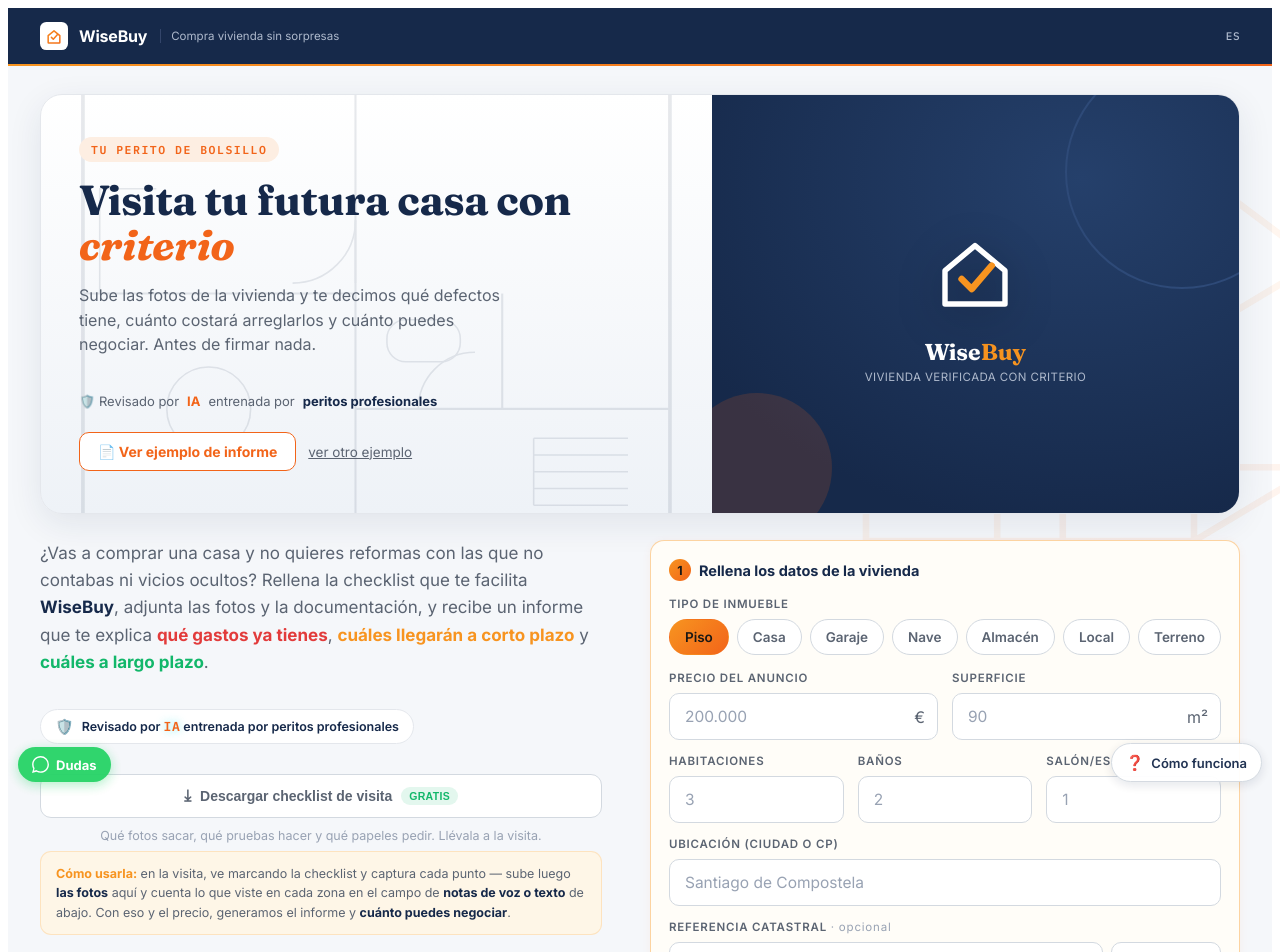
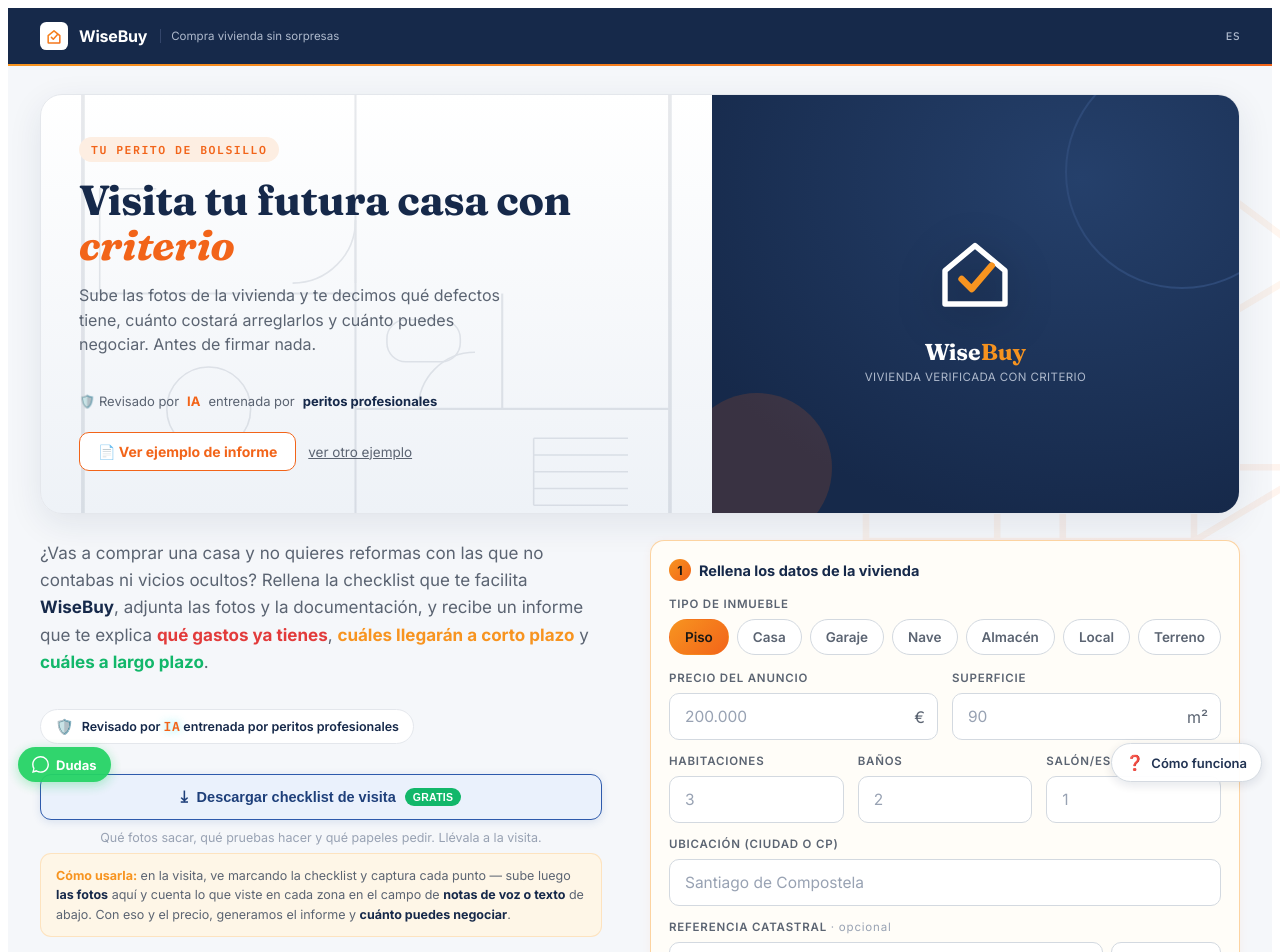
Before and after one commit to juliopuente7/wisebuy, a React (Vite) app in the folder wisebuy-netlify-final/: page / in a window 1280 px wide. Shown: the top 952 px of the page. Built offline with nearby package versions, Linux system fonts and the light colour scheme.

Commit message:
Add files via upload

```diff
--- a/wisebuy-netlify-final/src/wisebuy-app.jsx
+++ b/wisebuy-netlify-final/src/wisebuy-app.jsx
@@ -1176,12 +1176,12 @@ OBLIGATORIO: rellena SIEMPRE estos campos, nunca los dejes vacíos: cada partida
             </header>
 
             <button onClick={printGuia}
-              style={{ width: "100%", marginBottom: 24, padding: "12px 18px", borderRadius: 11, cursor: "pointer",
-                background: C.card, border: `1px solid ${C.lineHi}`, color: C.sub, fontWeight: 600, fontSize: 14,
-                display: "flex", alignItems: "center", justifyContent: "center", gap: 9, boxShadow: "none" }}>
+              style={{ width: "100%", marginBottom: 24, padding: "13px 18px", borderRadius: 11, cursor: "pointer",
+                background: "#EAF1FC", border: "1.5px solid #2E5AAC", color: "#1E3F7A", fontWeight: 700, fontSize: 14.5,
+                display: "flex", alignItems: "center", justifyContent: "center", gap: 9, boxShadow: "0 2px 8px rgba(46,90,172,0.14)" }}>
               <span style={{ fontSize: 16 }}>⤓</span>
               Descargar checklist de visita
-              <span style={{ fontSize: 10.5, fontWeight: 700, color: C.ok, background: C.panelGreen, padding: "3px 8px", borderRadius: 999, letterSpacing: 0.3 }}>GRATIS</span>
+              <span style={{ fontSize: 10.5, fontWeight: 700, color: "#fff", background: C.ok, padding: "3px 8px", borderRadius: 999, letterSpacing: 0.3 }}>GRATIS</span>
             </button>
             <p style={{ color: C.faint, fontSize: 12.5, textAlign: "center", marginTop: -14, marginBottom: 8 }}>
               Qué fotos sacar, qué pruebas hacer y qué papeles pedir. Llévala a la visita.
```
